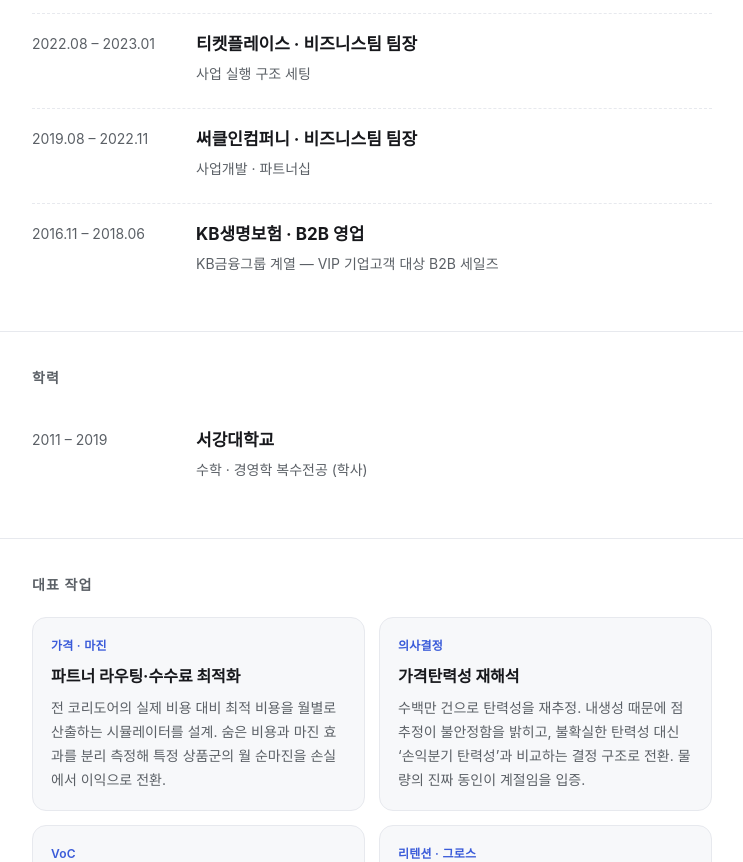
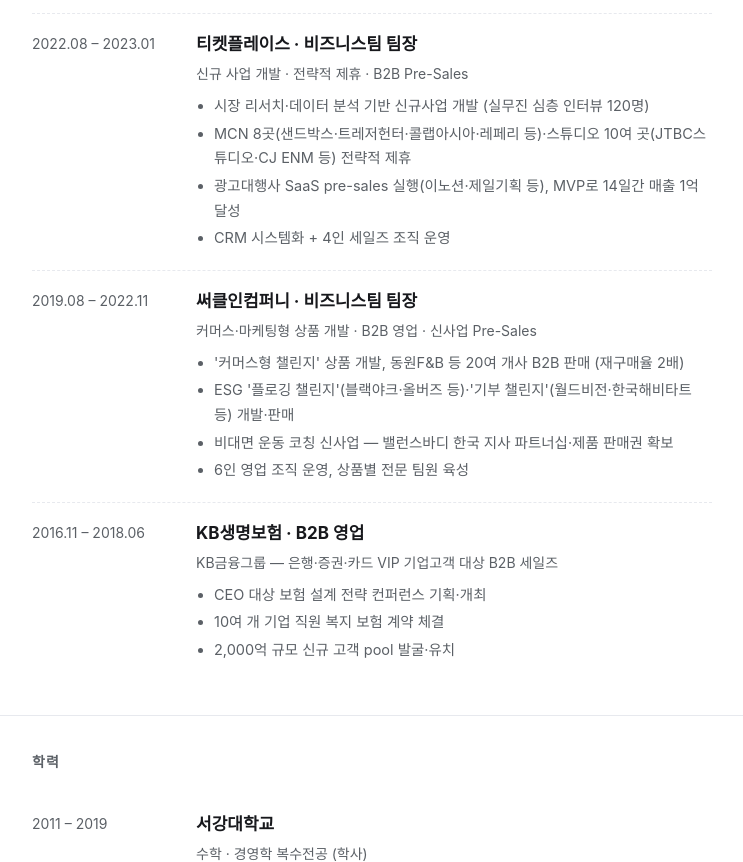
Before and after one commit to imhuijeong92-ui/imhuijeong92-ui.github.io, a plain HTML site: page index.html in a window 1280 px wide. Shown: the part 1092-1954 px from the top of the page, without its empty margins (268-1011 px from the left). Drawn offline with Linux system fonts and the light colour scheme.

Commit message:
경력 성과 추가 (원티드 이력 반영)
Co-Authored-By: Claude Opus 4.8 <noreply@anthropic.com>

```diff
--- a/index.html
+++ b/index.html
@@ -185,7 +185,13 @@
       <div class="when">2022.08 – 2023.01</div>
       <div>
         <h3>티켓플레이스 · 비즈니스팀 팀장</h3>
-        <p class="role">사업 실행 구조 세팅</p>
+        <p class="role">신규 사업 개발 · 전략적 제휴 · B2B Pre-Sales</p>
+        <ul>
+          <li>시장 리서치·데이터 분석 기반 신규사업 개발 (실무진 심층 인터뷰 120명)</li>
+          <li>MCN 8곳(샌드박스·트레저헌터·콜랩아시아·레페리 등)·스튜디오 10여 곳(JTBC스튜디오·CJ ENM 등) 전략적 제휴</li>
+          <li>광고대행사 SaaS pre-sales 실행(이노션·제일기획 등), MVP로 14일간 매출 1억 달성</li>
+          <li>CRM 시스템화 + 4인 세일즈 조직 운영</li>
+        </ul>
       </div>
     </div>
 
@@ -193,7 +199,13 @@
       <div class="when">2019.08 – 2022.11</div>
       <div>
         <h3>써클인컴퍼니 · 비즈니스팀 팀장</h3>
-        <p class="role">사업개발 · 파트너십</p>
+        <p class="role">커머스·마케팅형 상품 개발 · B2B 영업 · 신사업 Pre-Sales</p>
+        <ul>
+          <li>'커머스형 챌린지' 상품 개발, 동원F&amp;B 등 20여 개사 B2B 판매 (재구매율 2배)</li>
+          <li>ESG '플로깅 챌린지'(블랙야크·올버즈 등)·'기부 챌린지'(월드비전·한국해비타트 등) 개발·판매</li>
+          <li>비대면 운동 코칭 신사업 — 밸런스바디 한국 지사 파트너십·제품 판매권 확보</li>
+          <li>6인 영업 조직 운영, 상품별 전문 팀원 육성</li>
+        </ul>
       </div>
     </div>
 
@@ -201,7 +213,12 @@
       <div class="when">2016.11 – 2018.06</div>
       <div>
         <h3>KB생명보험 · B2B 영업</h3>
-        <p class="role">KB금융그룹 계열 — VIP 기업고객 대상 B2B 세일즈</p>
+        <p class="role">KB금융그룹 — 은행·증권·카드 VIP 기업고객 대상 B2B 세일즈</p>
+        <ul>
+          <li>CEO 대상 보험 설계 전략 컨퍼런스 기획·개최</li>
+          <li>10여 개 기업 직원 복지 보험 계약 체결</li>
+          <li>2,000억 규모 신규 고객 pool 발굴·유치</li>
+        </ul>
       </div>
     </div>
   </div>
```
